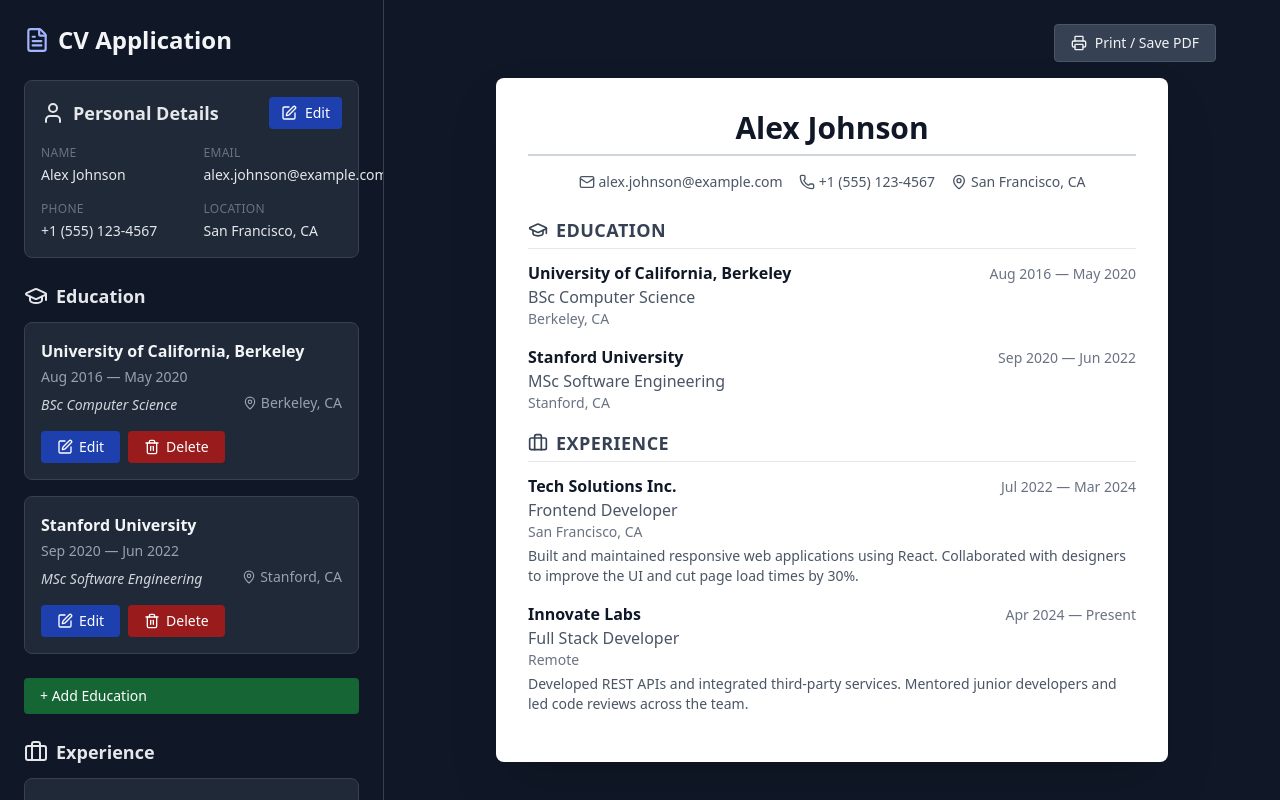
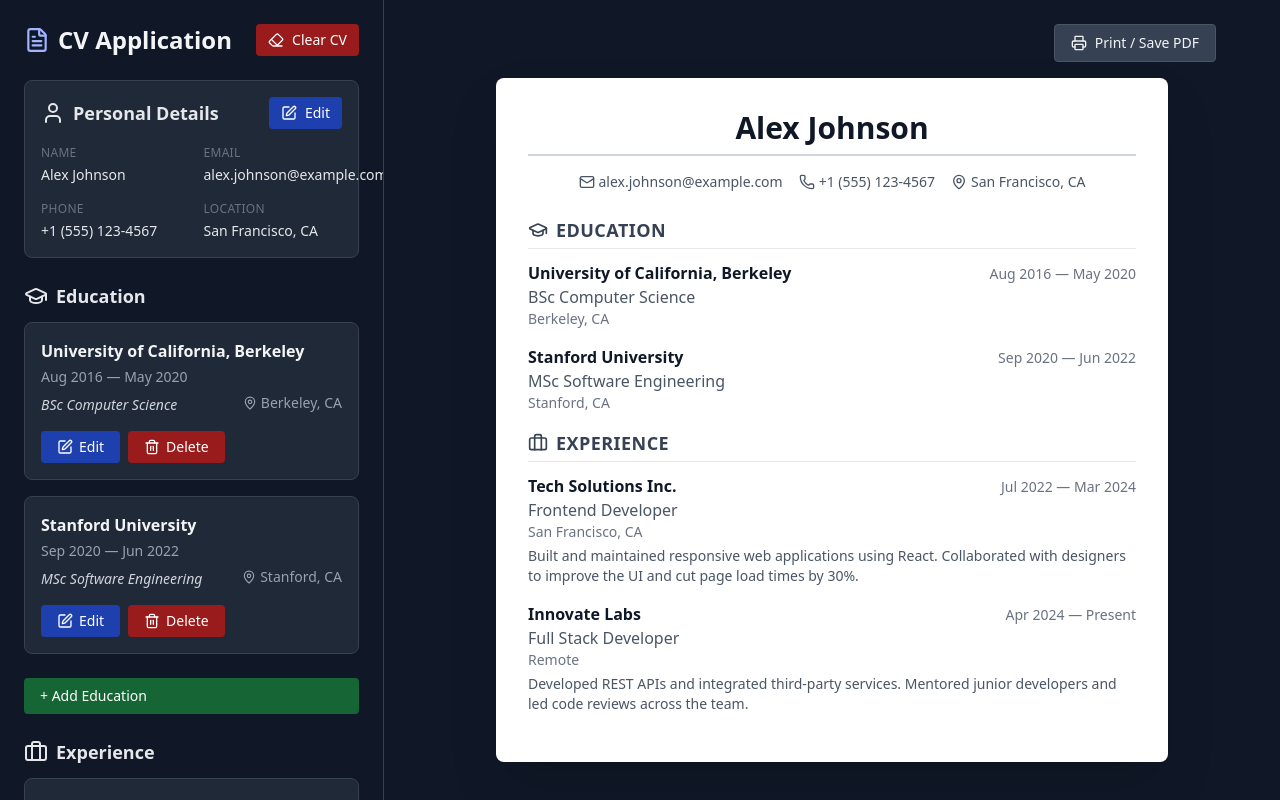
Before and after one commit to BatetDev/top-project-cv-application, a React (Vite) app: page / in a window 1280 px wide. Built offline with nearby package versions, Linux system fonts and the light colour scheme.

Commit message:
feat: add clear CV button

```diff
--- a/src/App.jsx
+++ b/src/App.jsx
@@ -4,7 +4,7 @@ import GeneralInfo from './components/GeneralInfo';
 import EducationSection from './components/EducationSection';
 import ExperienceSection from './components/ExperienceSection';
 import CvPreview from './components/CvPreview';
-import { Printer, FileText } from 'lucide-react';
+import { Printer, FileText, Eraser } from 'lucide-react';
 
 /**
  * Root component. Owns all CV state:
@@ -62,10 +62,25 @@ const sampleExperience = [
   },
 ];
 
+const emptyGeneralInfo = {
+  name: '',
+  email: '',
+  phone: '',
+  location: '',
+};
+
 function App() {
   const [generalInfo, setGeneralInfo] = useState(sampleGeneralInfo);
   const [educationList, setEducationList] = useState(sampleEducation);
   const [experienceList, setExperienceList] = useState(sampleExperience);
+  const [formResetKey, setFormResetKey] = useState(0);
+
+  const handleClearAll = () => {
+    setGeneralInfo(emptyGeneralInfo);
+    setEducationList([]);
+    setExperienceList([]);
+    setFormResetKey((prev) => prev + 1);
+  };
 
   const handleEducationUpdate = (updatedEntry) => {
     const updatedList = educationList.map((entry) => {
@@ -125,12 +140,30 @@ function App() {
     <div className='app-shell flex min-h-screen flex-col bg-gray-900 text-gray-100 lg:h-screen lg:flex-row lg:overflow-hidden'>
       {/* Editor Panel */}
       <div className='editor-panel w-full border-b border-gray-700 p-4 sm:p-6 lg:w-[30%] lg:min-h-0 lg:overflow-y-auto lg:border-b-0 lg:border-r'>
-        <h1 className='mb-6 flex items-center gap-2 text-2xl font-bold'>
-          <FileText size={26} className='text-indigo-300' aria-hidden='true' />
-          CV Application
-        </h1>
+        <div className='mb-6 flex items-center justify-between gap-4'>
+          <h1 className='flex items-center gap-2 text-2xl font-bold'>
+            <FileText
+              size={26}
+              className='text-indigo-300'
+              aria-hidden='true'
+            />
+            CV Application
+          </h1>
 
-        <GeneralInfo data={generalInfo} setGeneralInfo={setGeneralInfo} />
+          <button
+            onClick={handleClearAll}
+            className='btn btn-danger btn-header'
+          >
+            <Eraser size={16} />
+            Clear CV
+          </button>
+        </div>
+
+        <GeneralInfo
+          key={formResetKey}
+          data={generalInfo}
+          setGeneralInfo={setGeneralInfo}
+        />
 
         <EducationSection
           educationList={educationList}
```
